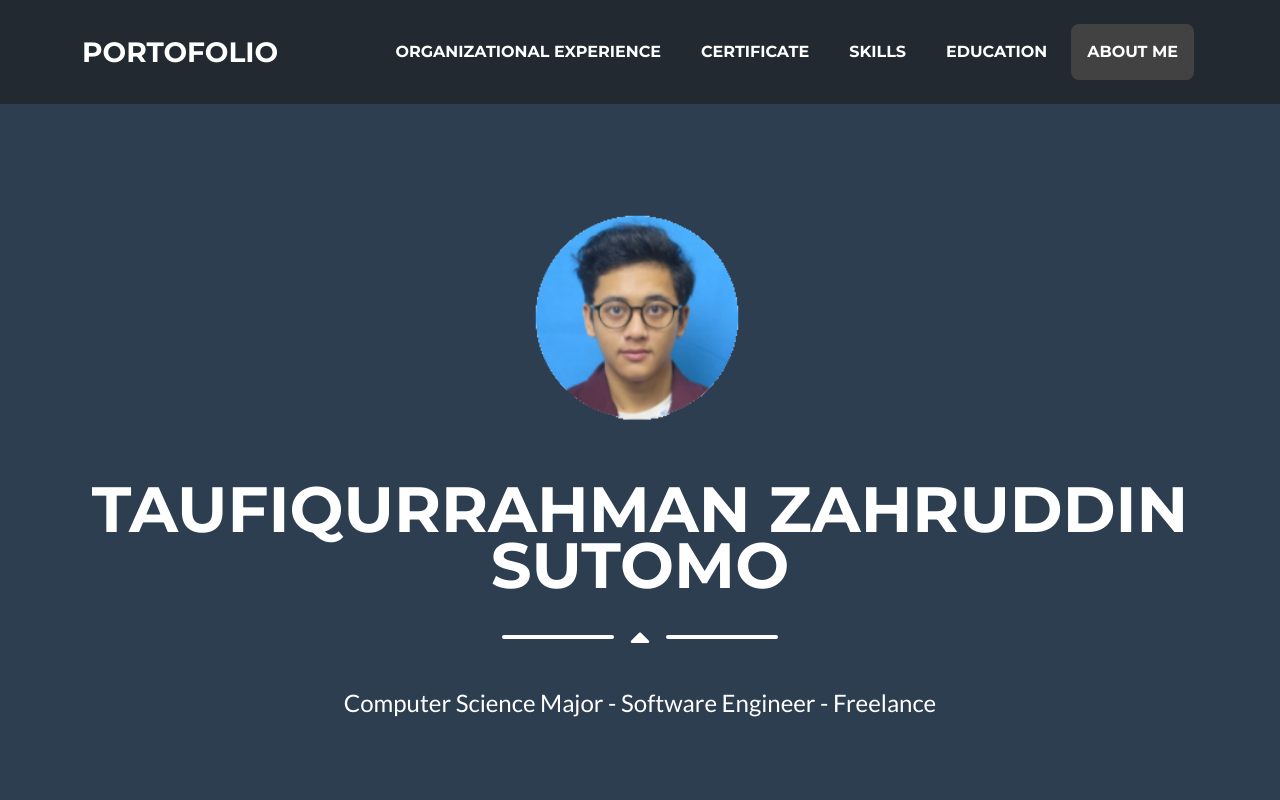
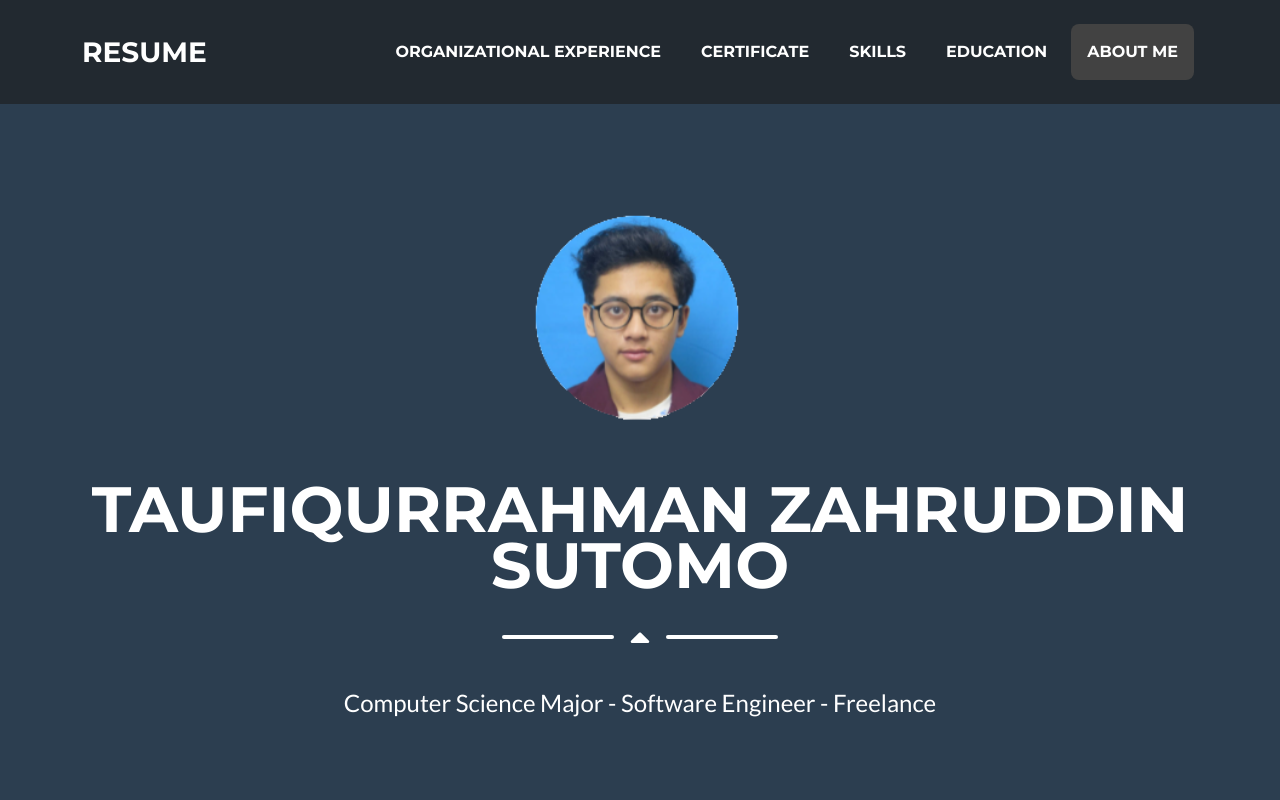
Before and after one commit to Taufiqzs/Taufiqzs.github.io, a plain HTML site: page index.html in a window 1280 px wide. Shown: the top 800 px of the page. Drawn offline with nearby package versions, Linux system fonts and the light colour scheme.

Commit message:
Update index.html

```diff
--- a/index.html
+++ b/index.html
@@ -21,7 +21,7 @@
     <!-- Navigation-->
     <nav class="navbar navbar-expand-lg bg-secondary text-uppercase fixed-top" id="mainNav">
       <div class="container">
-        <a class="navbar-brand" href="#page-top">Portofolio</a>
+        <a class="navbar-brand" href="#page-top">Resume</a>
         <button
           class="navbar-toggler text-uppercase font-weight-bold bg-primary text-white rounded"
           type="button"
```
